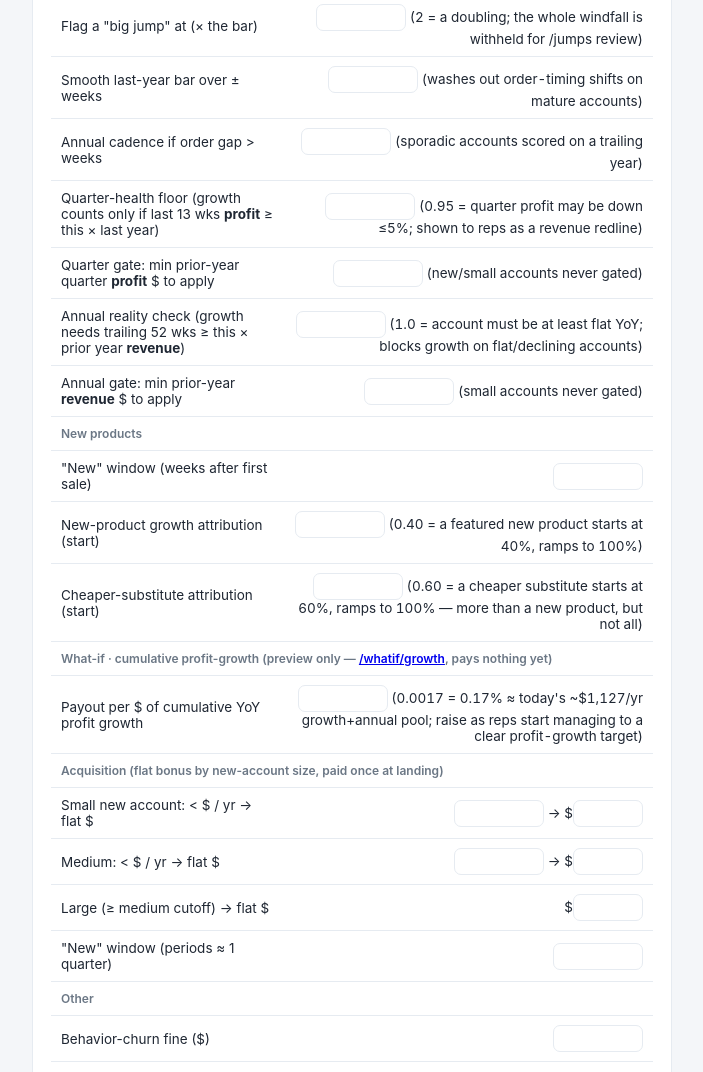
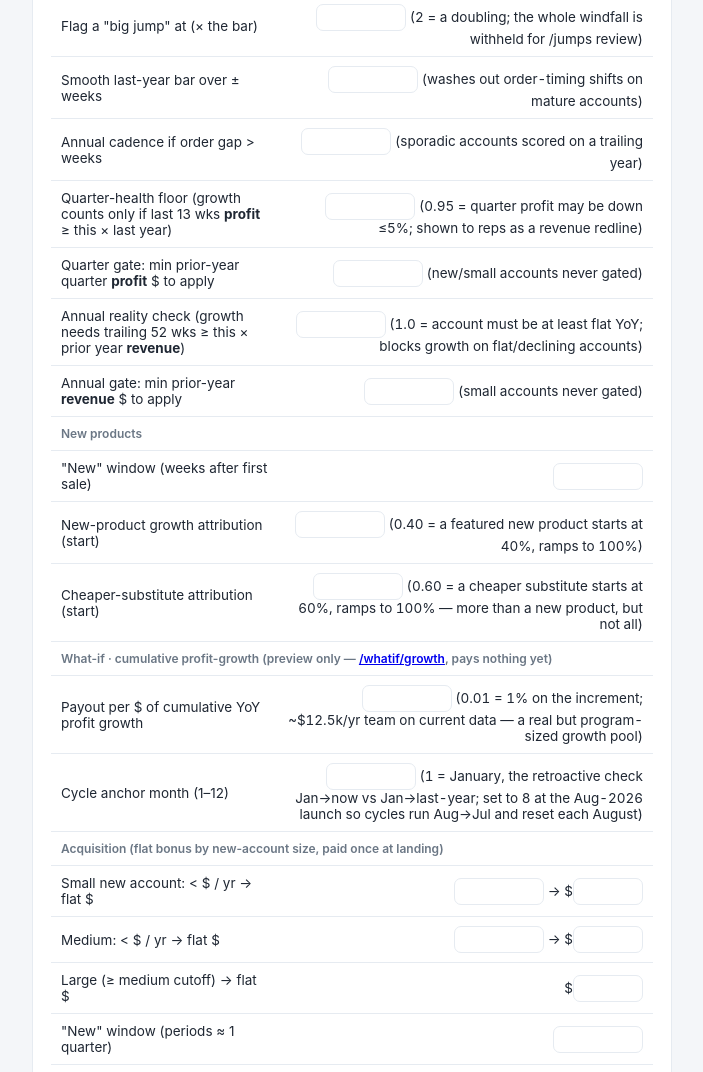
Before and after one commit to JaxonFan/wandt_sales_evaluation, a FastAPI app: template app/templates/settings.html in a window 1280 px wide. Shown: the part 693-1765 px from the top of the page, without its empty margins (86-789 px from the left). Run offline with FastAPI, Linux system fonts and the light colour scheme; the template is opened without the code that fills it, so the values that code supplies are empty; some libraries are stand-ins or nearby versions.

Commit message:
Finalize what-if growth: account-level true-up, 1%, retroactive Jan anchor
- Account-level progressive true-up: each account accrues its own cumulative
  gap (this cycle vs the same account a year ago) and pays 1% of new ground
  above its prior peak — a down month adds $0, never clawed back. A rep's
  payable is Sum of only their growers' credit (never negative). Replaces the
  earlier rep-level netting.
- Unify the new-account rule: a brand-new account has no year-ago, so its gap
  already equals its own profit -> it earns 1% of profit automatically (drops
  the separate, double-applied young factor).
- Rate default 1% (cumulative_rate 0.0017 -> 0.01).
- Fiscal anchor is now a dial (fiscal_start_month), defaulted to 1 = January so
  the preview is a RETROACTIVE check (Jan->present vs Jan->last-year), since the
  real launch is Aug 2026; flip to 8 at launch. Template + settings updated.

Still read-only /whatif/growth (pays nothing). Tests updated; suite green (41).

Co-Authored-By: Claude Opus 4.8 (1M context) <noreply@anthropic.com>

```diff
--- a/app/engine.py
+++ b/app/engine.py
@@ -552,15 +552,14 @@ def compute_cumulative_growth(df, fiscal_start, as_of, sales_team, *, cumulative
     share of the account's profit) — so whoever is actually selling it gets paid, proportionally, and
     a genuinely co-owned account is divided rather than handed 100% to one rep.
 
-      cycle window  = [fiscal_start .. as_of]   (fiscal_start = the program's August 1; resets each August)
-      account (mature, >= young_account_months of history):
-          growth = Sum_over_months( this-year profit(m) - last-year profit(m-12mo) )
-      account (young, < young_account_months of history — no year-ago to compare):
-          growth = young_account_pct x its profit in the window   (the landing quarter's acquisition
-                   bonus is separate; this is the growth-track credit until it laps a full year)
-      rep credit on an account = account growth x (rep's share of the account's profit this cycle)
-      rep:  cum_growth = Sum over accounts( account growth x rep work-share )
-            earned      = cumulative_rate x cum_growth      (a true-up; pay = max(0, earned - already_paid))
+      cycle window  = [fiscal_start .. as_of]   (fiscal_start = the program's launch month; resets each cycle)
+      account cumulative gap(t) = Sum_{m<=t}( this-year profit(m) - last-year profit(m-12mo) )
+      account credit = cumulative_rate x max(0, PEAK gap over the cycle)   (progressive true-up: each month pays
+                       only new ground above the prior peak, so a down month adds $0 and nothing is clawed back)
+      A brand-new account has no year-ago, so its gap == its own profit -> it earns cumulative_rate x profit
+      (the acquisition landing bonus is separate). rep credit on an account = account credit x work-share.
+      rep:  earned = Sum over accounts( account credit x rep work-share )   (always >= 0; a shrinking account
+            contributes $0, it never drags a rep's growers negative)
 
     Pure/read-only: pays nothing, writes nothing. Returns dict(reps, trajectory, accounts, months, ...).
     """
@@ -603,35 +602,38 @@ def compute_cumulative_growth(df, fiscal_start, as_of, sales_team, *, cumulative
         else:
             shares = {rp.idxmax(): 1.0}                          # loss account -> credit/charge the largest seller
         primary = max(shares, key=shares.get)
+        # is_young is a DISPLAY flag only: a brand-new account has no full year-ago, so its gap below just equals
+        # its own cumulative profit -> it naturally earns cumulative_rate x profit (= "1% of profit"), no special case.
         is_young = bool(first_sale.get(acct, as_of) > young_cut)
-        # cumulative growth trajectory for THIS account (month by month)
-        cum, s_ty, s_ly = [], 0.0, 0.0
+        # progressive true-up on THIS account's cumulative gap (this-year running total - last-year running total).
+        # Each month pays only NEW ground above the prior peak (>=0) -> a down month adds $0, never claws back.
+        inc, s_ty, s_ly, run_max = [], 0.0, 0.0, 0.0
         for i in range(len(months)):
             s_ty += aprof(acct, months[i]); s_ly += aprof(acct, ly_months[i])
-            cum.append(young_account_pct * s_ty if is_young else (s_ty - s_ly))
-        per_acct[acct] = dict(shares=shares, primary=primary, is_young=is_young, cum=cum,
-                              growth=cum[-1] if cum else 0.0, ty_profit=s_ty, ly_profit=s_ly)
+            gap = s_ty - s_ly
+            inc.append(cumulative_rate * max(0.0, gap - run_max))
+            run_max = max(run_max, gap)
+        per_acct[acct] = dict(shares=shares, primary=primary, is_young=is_young, inc=inc,
+                              peak=max(0.0, run_max), ty_profit=s_ty, ly_profit=s_ly)
 
     reps, trajectory = [], {}
     for rep in sorted(team):
         held = [(a, v) for a, v in per_acct.items() if rep in v["shares"]]
-        cum_growth = sum(v["growth"] * v["shares"][rep] for _, v in held)
+        earned = sum(cumulative_rate * v["peak"] * v["shares"][rep] for _, v in held)   # always >= 0
         reps.append(dict(associate=rep, n_accounts=len(held),
                          n_young=sum(1 for _, v in held if v["is_young"]),
-                         cum_growth=cum_growth, earned=cumulative_rate * cum_growth))
-        # month-by-month cumulative + true-up pay (August alone, then the running build + a down-month pause)
-        rows, paid = [], 0.0
+                         cum_growth=(earned / cumulative_rate if cumulative_rate else 0.0), earned=earned))
+        # month-by-month true-up pay (fiscal month 1 alone, then the running build; a rep-wide down month pays $0)
+        rows, cum_pay = [], 0.0
         for i, m in enumerate(months):
-            cum_m = sum(v["cum"][i] * v["shares"][rep] for _, v in held)
-            earned_m = cumulative_rate * cum_m
-            pay = max(0.0, earned_m - paid)
-            paid += pay
-            mo_growth = cum_m - (rows[-1]["cum_growth"] if rows else 0.0)
-            rows.append(dict(month=str(m), mo_growth=mo_growth, cum_growth=cum_m, earned=earned_m, pay=pay))
+            pay = sum(v["inc"][i] * v["shares"][rep] for _, v in held)
+            cum_pay += pay
+            rows.append(dict(month=str(m), pay=pay, cum_pay=cum_pay,
+                             cum_growth=(cum_pay / cumulative_rate if cumulative_rate else 0.0)))
         trajectory[rep] = rows
 
     accounts = pd.DataFrame([dict(account=a, holder=v["primary"], ty_profit=v["ty_profit"],
-                                  ly_profit=v["ly_profit"], growth=v["growth"], is_young=v["is_young"])
+                                  ly_profit=v["ly_profit"], growth=v["peak"], is_young=v["is_young"])
                              for a, v in per_acct.items()])
     return dict(fiscal_start=fiscal_start, as_of=as_of, cumulative_rate=cumulative_rate,
                 months=[str(m) for m in months], reps=pd.DataFrame(reps),
--- a/app/main.py
+++ b/app/main.py
@@ -27,7 +27,7 @@ EDITABLE_DIALS = ["item_rate", "growth_window_weeks", "size_band_count",
                   "mature_smooth_weeks", "sporadic_gap_weeks", "growth_quarter_floor", "growth_quarter_min_prior",
                   "growth_quarter_min_profit", "growth_annual_floor", "growth_annual_min_prior",
                   "new_product_weeks", "new_product_attribution", "substitute_attribution",
-                  "cumulative_rate",
+                  "cumulative_rate", "fiscal_start_month",
                   "acq_tier_small_max", "acq_tier_medium_max", "acq_flat_small", "acq_flat_medium", "acq_flat_large",
                   "acq_ramp_periods", "fine_amount"]
 
--- a/app/templates/settings.html
+++ b/app/templates/settings.html
@@ -29,7 +29,8 @@
       <tr><td>New-product growth attribution (start)</td><td class="num"><input name="new_product_attribution" type="number" step="0.05" value="{{ settings.new_product_attribution }}" style="width:90px"> (0.40 = a featured new product starts at 40%, ramps to 100%)</td></tr>
       <tr><td>Cheaper-substitute attribution (start)</td><td class="num"><input name="substitute_attribution" type="number" step="0.05" value="{{ settings.substitute_attribution }}" style="width:90px"> (0.60 = a cheaper substitute starts at 60%, ramps to 100% — more than a new product, but not all)</td></tr>
       <tr><th colspan="2">What-if · cumulative profit-growth (preview only — <a href="/whatif/growth">/whatif/growth</a>, pays nothing yet)</th></tr>
-      <tr><td>Payout per $ of cumulative YoY profit growth</td><td class="num"><input name="cumulative_rate" type="number" step="0.0005" value="{{ settings.cumulative_rate }}" style="width:90px"> (0.0017 = 0.17% ≈ today's ~$1,127/yr growth+annual pool; raise as reps start managing to a clear profit-growth target)</td></tr>
+      <tr><td>Payout per $ of cumulative YoY profit growth</td><td class="num"><input name="cumulative_rate" type="number" step="0.0025" value="{{ settings.cumulative_rate }}" style="width:90px"> (0.01 = 1% on the increment; ~$12.5k/yr team on current data — a real but program-sized growth pool)</td></tr>
+      <tr><td>Cycle anchor month (1–12)</td><td class="num"><input name="fiscal_start_month" type="number" step="1" min="1" max="12" value="{{ settings.fiscal_start_month }}" style="width:90px"> (1 = January, the retroactive check Jan→now vs Jan→last-year; set to 8 at the Aug-2026 launch so cycles run Aug→Jul and reset each August)</td></tr>
       <tr><th colspan="2">Acquisition (flat bonus by new-account size, paid once at landing)</th></tr>
       <tr><td>Small new account: < $ / yr → flat $</td><td class="num"><input name="acq_tier_small_max" type="number" step="1000" value="{{ settings.acq_tier_small_max }}" style="width:90px"> → $<input name="acq_flat_small" type="number" step="25" value="{{ settings.acq_flat_small }}" style="width:70px"></td></tr>
       <tr><td>Medium: < $ / yr → flat $</td><td class="num"><input name="acq_tier_medium_max" type="number" step="1000" value="{{ settings.acq_tier_medium_max }}" style="width:90px"> → $<input name="acq_flat_medium" type="number" step="25" value="{{ settings.acq_flat_medium }}" style="width:70px"></td></tr>
```
Also changed, not shown: app/config.py (+4 -4 lines), app/templates/whatif_growth.html (+27 -23 lines), tests/test_cumulative.py (+53 -41 lines).
